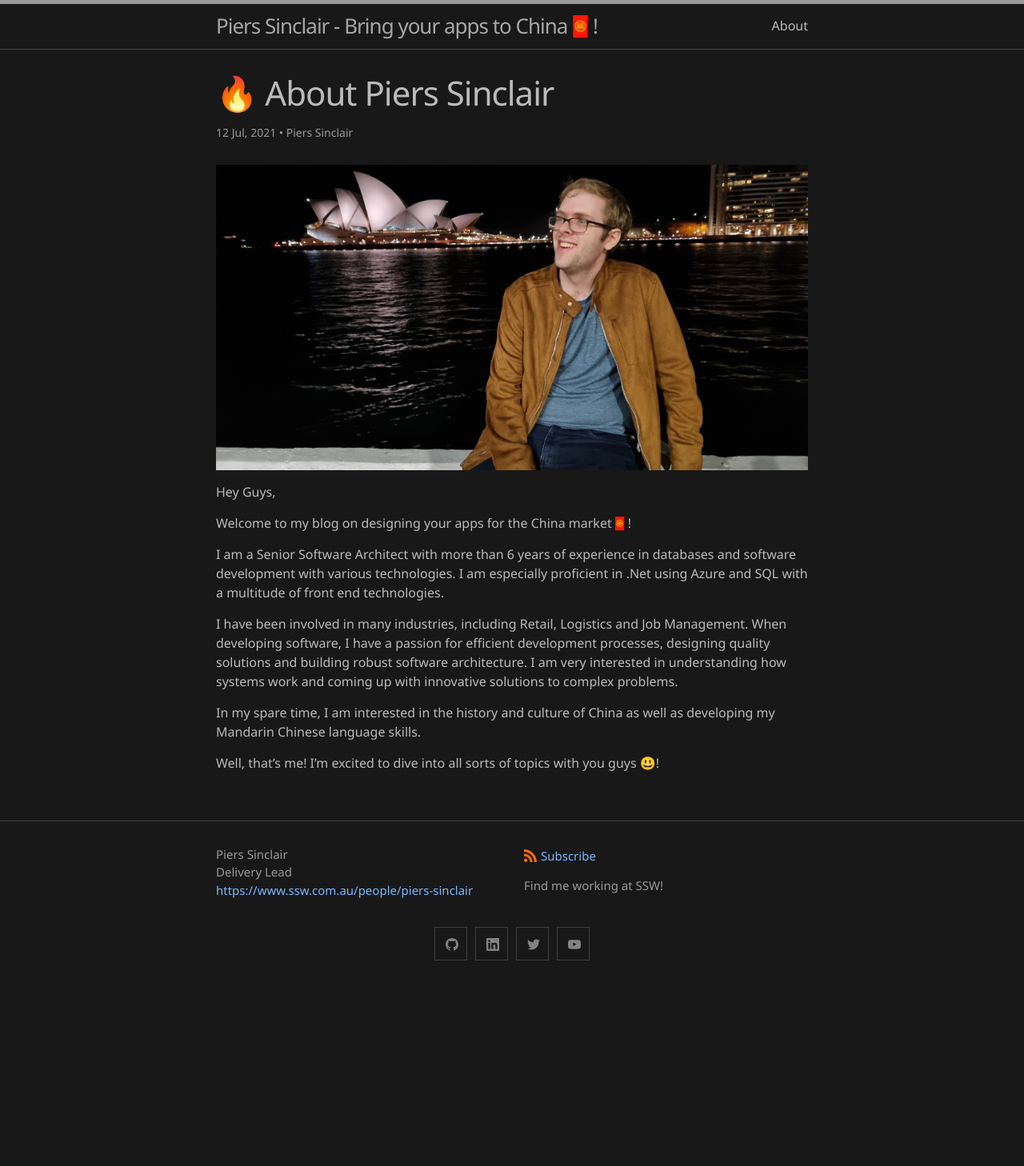
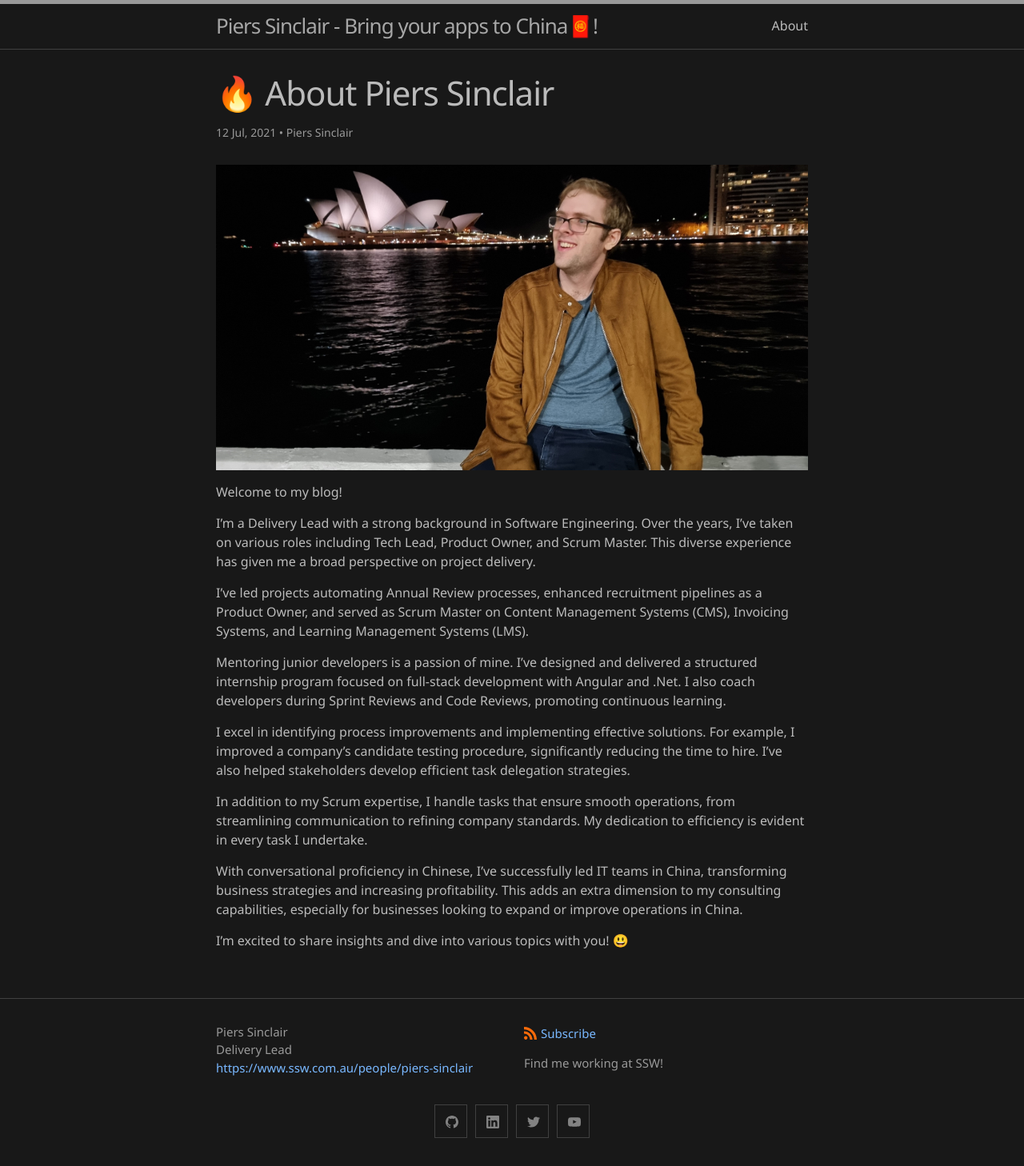
Before and after one commit to piers-sinclair/pierssinclair.github.io, a Jekyll site: the page built from _posts/2021-07-12-About-Piers-Sinclair.md, in a window 1280 px wide. Shown: the whole page at 80% size. Built offline with Jekyll 4.4.1, drawn with Linux system fonts in a browser that asks for light colours; comment, search, counter and statistics services are not loaded; before the commit the page ends 1236 px from its top, so only the background shows below that.

Commit message:
Changes to match 2024

```diff
--- a/_posts/2021-07-12-About-Piers-Sinclair.md
+++ b/_posts/2021-07-12-About-Piers-Sinclair.md
@@ -9,14 +9,18 @@
 ---
 ![Piers Sinclair](/assets/images/2021-07-12-piers.jpg)
 
-Hey Guys,
+Welcome to my blog!
 
-Welcome to my blog on designing your apps for the China market🧧!
+I'm a Delivery Lead with a strong background in Software Engineering. Over the years, I've taken on various roles including Tech Lead, Product Owner, and Scrum Master. This diverse experience has given me a broad perspective on project delivery.
 
-I am a Senior Software Architect with more than 6 years of experience in databases and software development with various technologies. I am especially proficient in .Net using Azure and SQL with a multitude of front end technologies.
+I've led projects automating Annual Review processes, enhanced recruitment pipelines as a Product Owner, and served as Scrum Master on Content Management Systems (CMS), Invoicing Systems, and Learning Management Systems (LMS).
 
-I have been involved in many industries, including Retail, Logistics and Job Management. When developing software, I have a passion for efficient development processes, designing quality solutions and building robust software architecture. I am very interested in understanding how systems work and coming up with innovative solutions to complex problems.
+Mentoring junior developers is a passion of mine. I've designed and delivered a structured internship program focused on full-stack development with Angular and .Net. I also coach developers during Sprint Reviews and Code Reviews, promoting continuous learning.
 
-In my spare time, I am interested in the history and culture of China as well as developing my Mandarin Chinese language skills.
+I excel in identifying process improvements and implementing effective solutions. For example, I improved a company's candidate testing procedure, significantly reducing the time to hire. I've also helped stakeholders develop efficient task delegation strategies.
 
-Well, that's me! I'm excited to dive into all sorts of topics with you guys 😃!
+In addition to my Scrum expertise, I handle tasks that ensure smooth operations, from streamlining communication to refining company standards. My dedication to efficiency is evident in every task I undertake.
+
+With conversational proficiency in Chinese, I've successfully led IT teams in China, transforming business strategies and increasing profitability. This adds an extra dimension to my consulting capabilities, especially for businesses looking to expand or improve operations in China.
+
+I'm excited to share insights and dive into various topics with you! 😃
```
